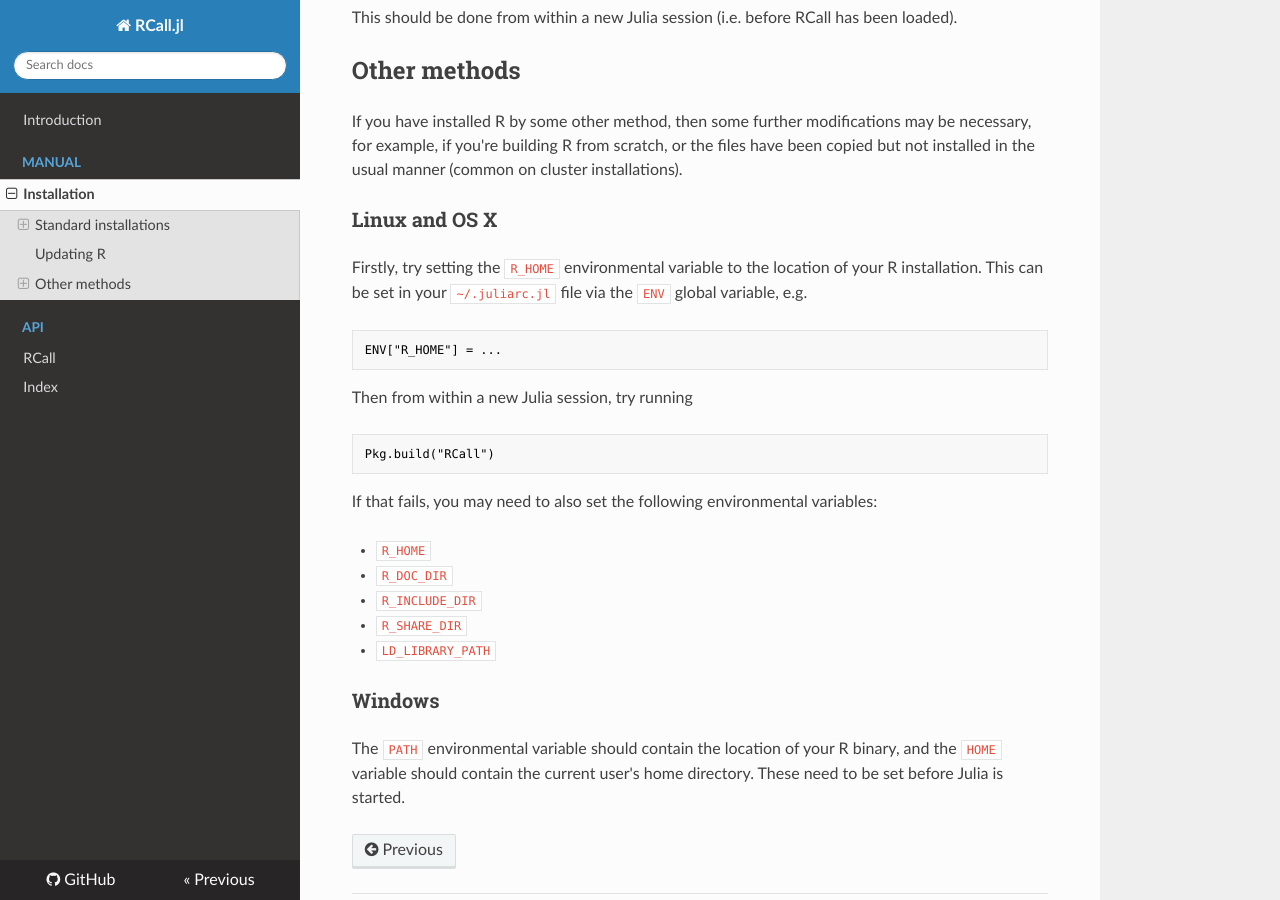
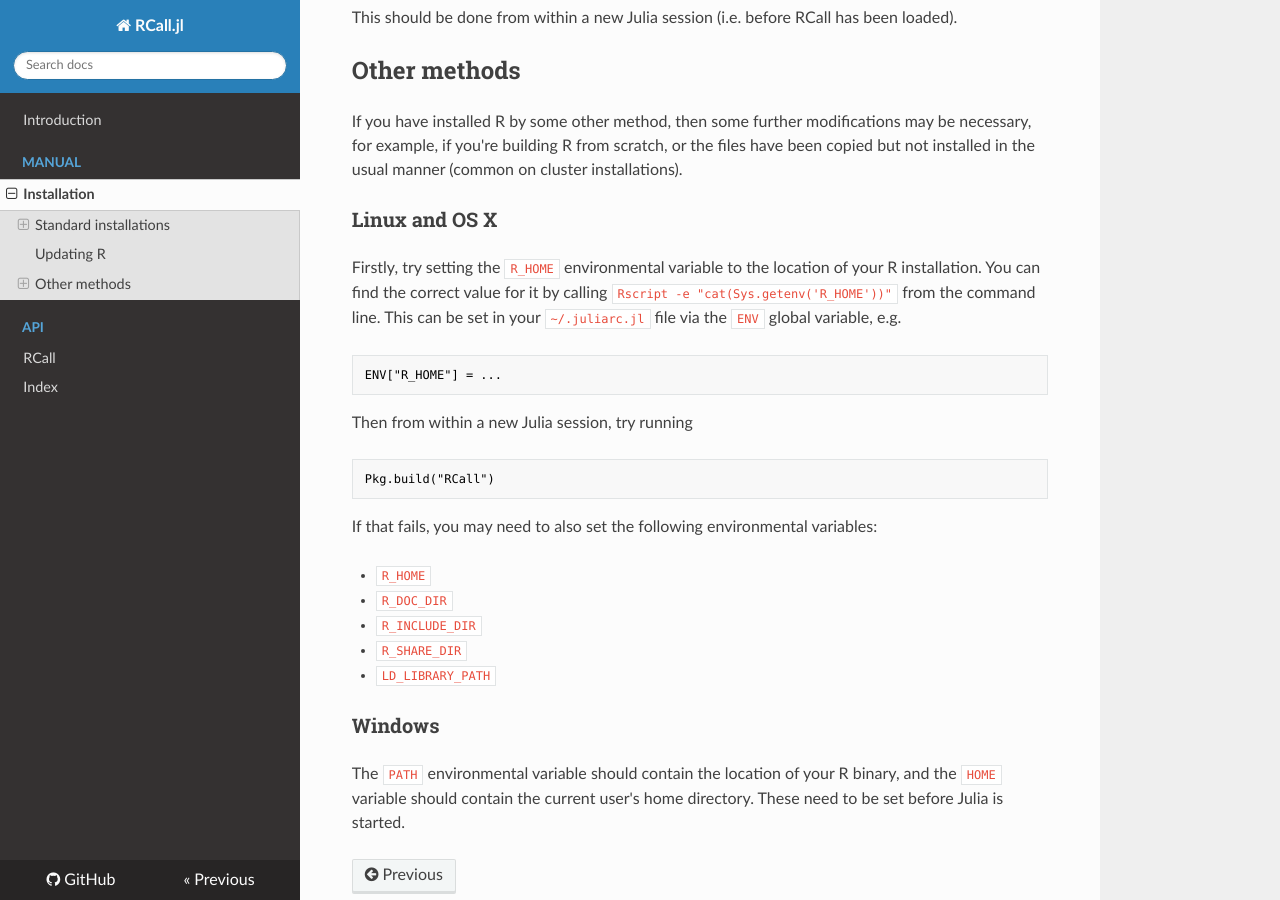
Before and after one commit to JuliaInterop/RCall.jl, an MkDocs documentation site: the page built from docs/installation.md, in a window 1280 px wide and 900 px high, scrolled down 936 px. Built offline with MkDocs 1.6.1, drawn with Linux system fonts in a browser that asks for light colours; nearby versions of some CDN libraries; old or Windows-style settings are respelled for this version of MkDocs.

Commit message:
Documentation to help prevent issue #80
Added info on how to get the correct value for R_HOME when setting manually.

````diff
--- a/docs/installation.md
+++ b/docs/installation.md
@@ -35,7 +35,7 @@
 If you have installed R by some other method, then some further modifications may be necessary, for example, if you're building R from scratch, or the files have been copied but not installed in the usual manner (common on cluster installations).
 
 ### Linux and OS X
-Firstly, try setting the `R_HOME` environmental variable to the location of your R installation. This can be set in your `~/.juliarc.jl` file via the `ENV` global variable, e.g.
+Firstly, try setting the `R_HOME` environmental variable to the location of your R installation. You can find the correct value for it by calling `Rscript -e "cat(Sys.getenv('R_HOME'))"` from the command line. This can be set in your `~/.juliarc.jl` file via the `ENV` global variable, e.g.
 ```julia
 ENV["R_HOME"] = ...
 ```
````
